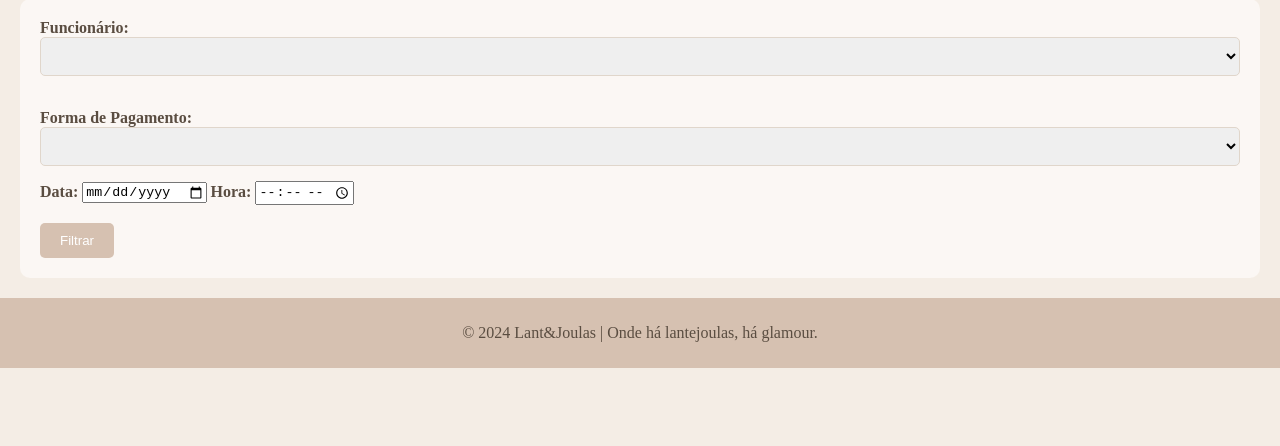
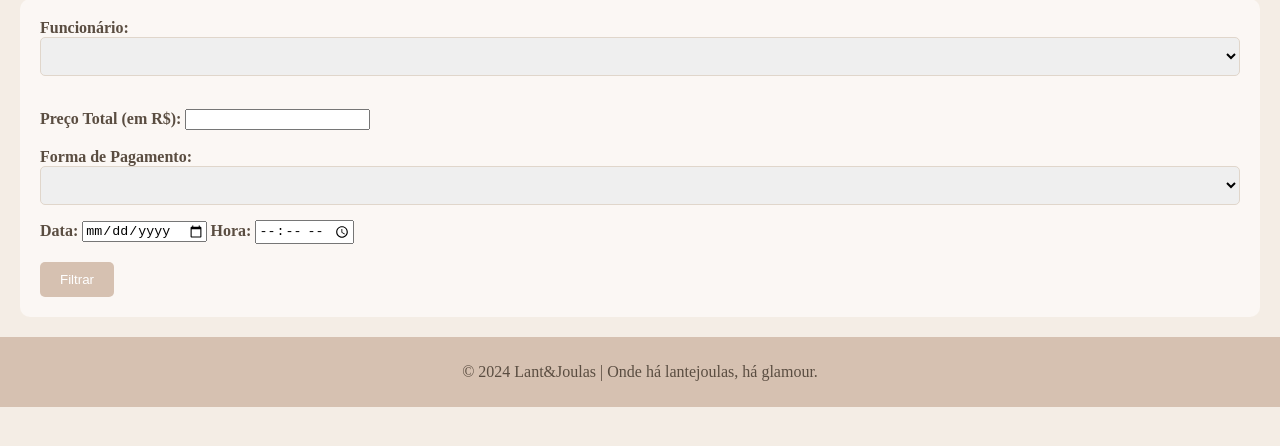
Before and after one commit to rothmail/HTMLeCSS, a plain HTML site: page HTMLeCSS-main/template-loja/historico-vendas.html in a window 1280 px wide. Shown: the part 226-672 px from the top of the page. Drawn offline with Linux system fonts and the light colour scheme.

Commit message:
Update historico-vendas.html

```diff
--- a/HTMLeCSS-main/template-loja/historico-vendas.html
+++ b/HTMLeCSS-main/template-loja/historico-vendas.html
@@ -35,6 +35,12 @@
                 </br>
                 </br>
 
+                <div>
+                    <label for="preco" id="preco">Preço Total (em R$): </label>
+                    <input type="decimal" step=".01" id="preco" name="preço">
+                </div>
+            </br>
+
                 <label for="pagamento">Forma de Pagamento:</label>
                 <select id="pagamento" name="pagamento">
                     <option></option>
```
